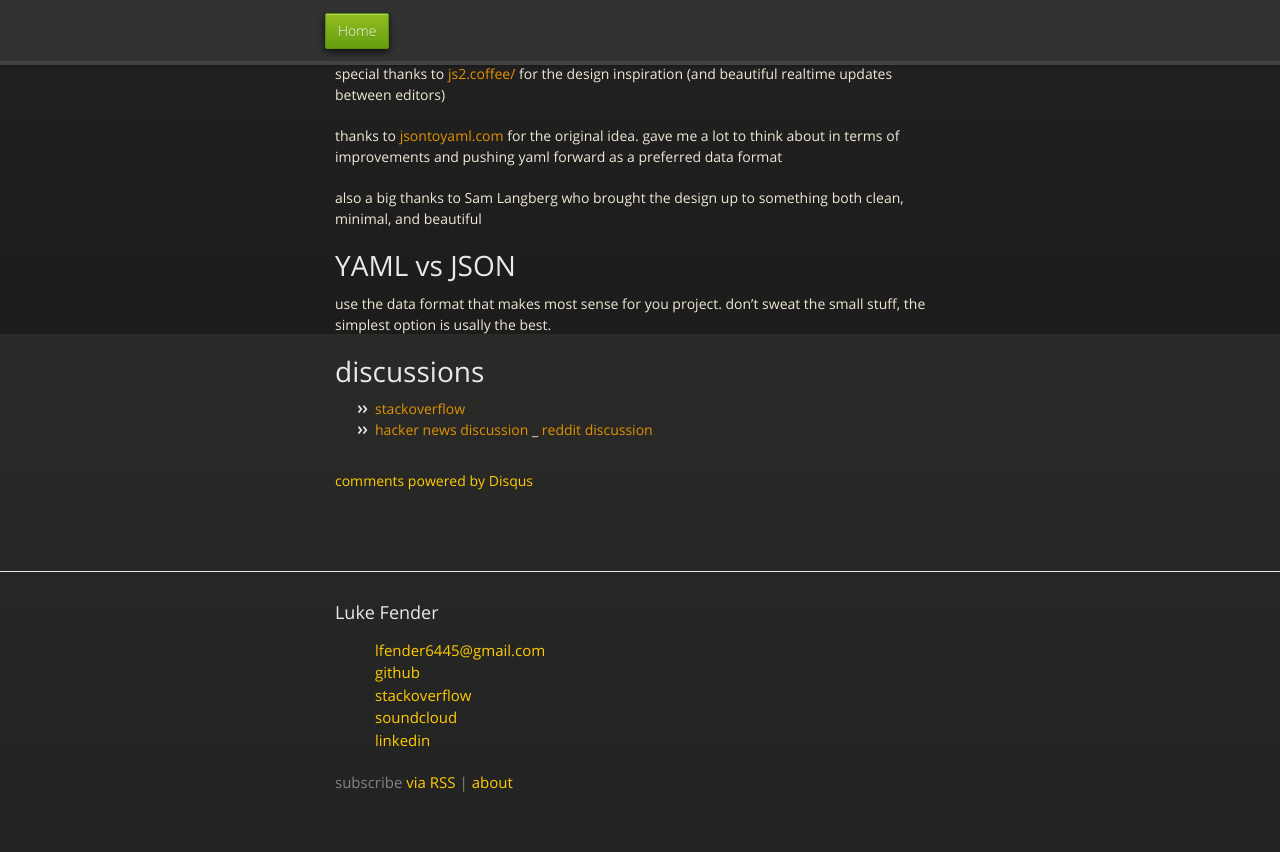
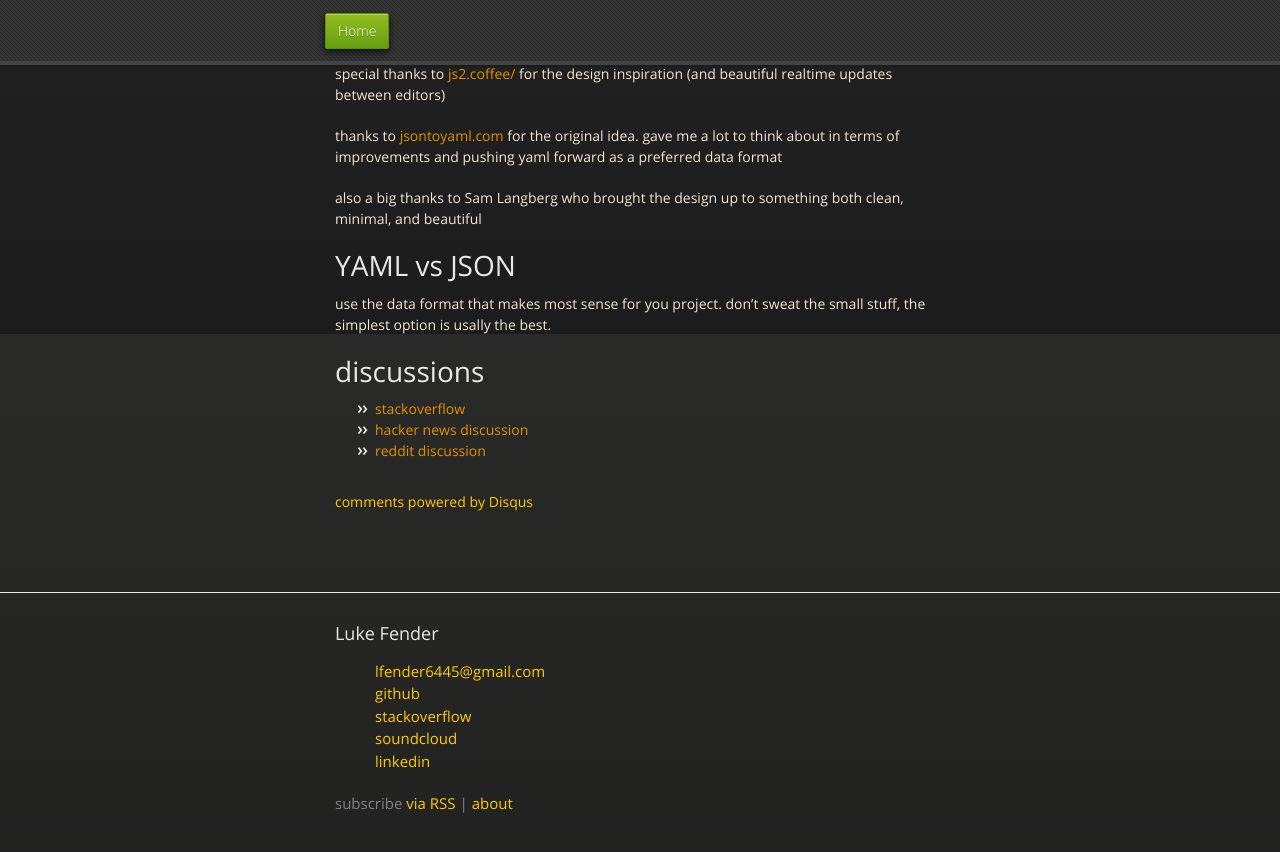
Before and after one commit to lfender6445/lfender6445.github.io, a Jekyll site: the page built from _posts/2015-04-07-json2yaml.com-released.md, in a window 1280 px wide and 900 px high, scrolled down 566 px. Shown: the top 852 px of the window. Built offline with Jekyll 4.4.1, drawn with Linux system fonts in a browser that asks for light colours; nearby versions of some CDN libraries; comment, search, counter and statistics services are not loaded.

Commit message:
augment list

```diff
--- a/_posts/2015-04-07-json2yaml.com-released.md
+++ b/_posts/2015-04-07-json2yaml.com-released.md
@@ -31,4 +31,4 @@ use the data format that makes most sense for you project. don't sweat the small
 
 - [stackoverflow](http://stackoverflow.com/questions/1726802/what-is-the-difference-between-yaml-and-json-when-to-prefer-one-over-the-other)
 - [hacker news discussion](https://news.ycombinator.com/item?id=9332202)
-_ [reddit discussion](http://www.reddit.com/r/webdev/comments/31pe8h/yaml_vs_json_try_for_yourself/)
+- [reddit discussion](http://www.reddit.com/r/webdev/comments/31pe8h/yaml_vs_json_try_for_yourself/)
```
